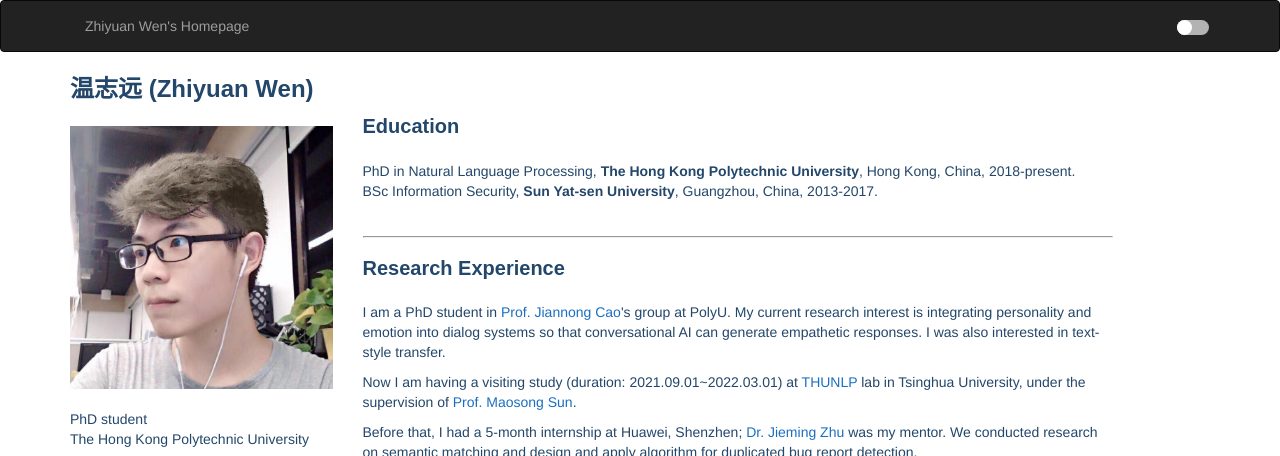
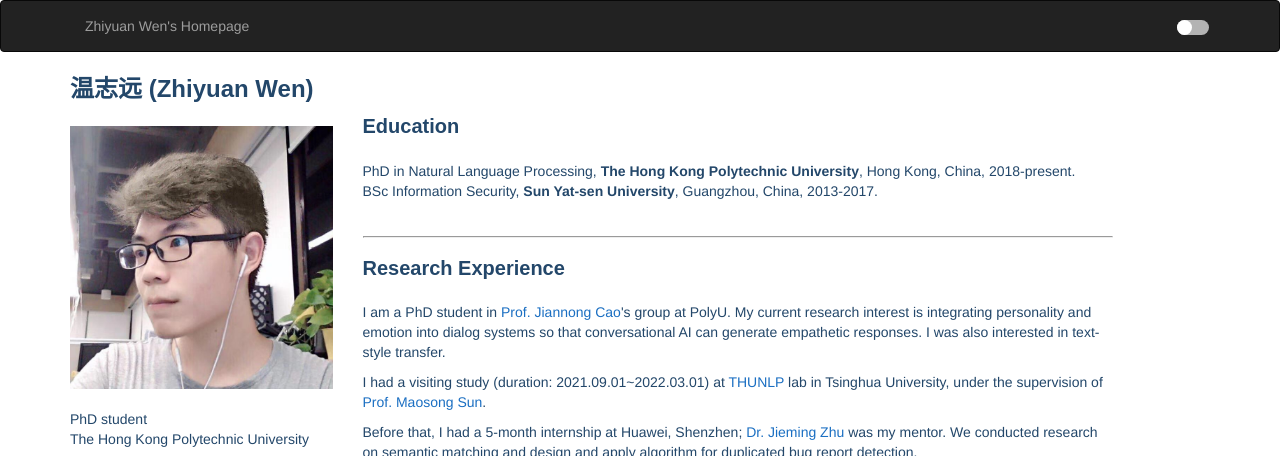
Before and after one commit to preke/preke.github.io, a plain HTML site: page index.html in a window 1280 px wide. Shown: the top 456 px of the page. Drawn offline with nearby package versions, Linux system fonts and the light colour scheme; a web font is replaced by a local one.

Commit message:
Update index.html

```diff
--- a/index.html
+++ b/index.html
@@ -202,7 +202,7 @@ input:checked + .slider:before {
               I am a PhD student in <a href="https://www4.comp.polyu.edu.hk/~csjcao/">Prof. Jiannong Cao</a>'s group at PolyU. My current research interest is integrating personality and emotion into dialog systems so that conversational AI can generate empathetic responses. I was also interested in text-style transfer.
           </p>
           <p>
-              Now I am having a visiting study (duration: 2021.09.01~2022.03.01) at <a href="https://nlp.csai.tsinghua.edu.cn/">THUNLP</a> lab in Tsinghua University, under the supervision of <a href="https://www.cs.tsinghua.edu.cn/csen/info/1180/4033.htm"> Prof. Maosong Sun</a>.
+              I had a visiting study (duration: 2021.09.01~2022.03.01) at <a href="https://nlp.csai.tsinghua.edu.cn/">THUNLP</a> lab in Tsinghua University, under the supervision of <a href="https://www.cs.tsinghua.edu.cn/csen/info/1180/4033.htm"> Prof. Maosong Sun</a>.
           </p>
           <p>
               Before that, I had a 5-month internship at Huawei, Shenzhen; <a href="http://jiemingzhu.github.io/"> Dr. Jieming Zhu </a> was my mentor. We conducted research on semantic matching and design and apply algorithm for duplicated bug report detection.
```
